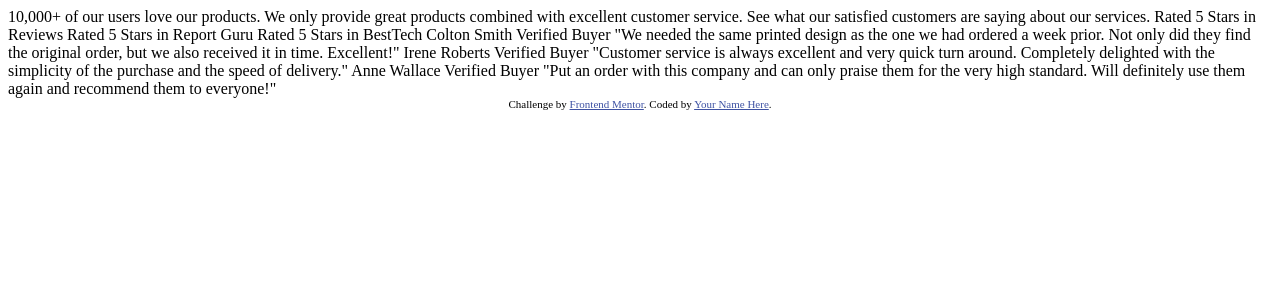
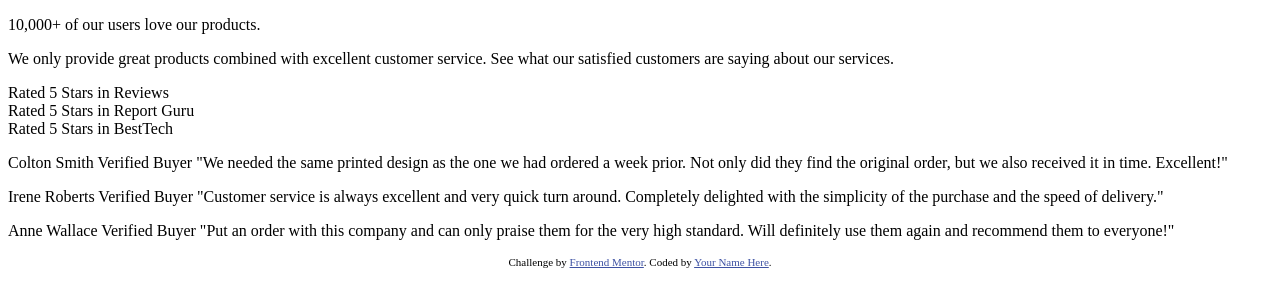
Before and after one commit to LuisElizaldeCruz/faq-accordion-card, a plain HTML site: page index.html in a window 1280 px wide. Drawn offline with Linux system fonts and the light colour scheme.

Commit message:
se agrego las clases al contenido de la pagina

```diff
--- a/index.html
+++ b/index.html
@@ -26,30 +26,48 @@
     </style>
   </head>
   <body>
-    10,000+ of our users love our products.
+    <div class="contenedor">
 
-    We only provide great products combined with excellent customer service.
-    See what our satisfied customers are saying about our services.
+    <section class="descripcion">
+    <p>10,000+ of our users love our products.</p>
 
-    Rated 5 Stars in Reviews
-    Rated 5 Stars in Report Guru
-    Rated 5 Stars in BestTech
+    <p>We only provide great products combined with excellent customer service.
+    See what our satisfied customers are saying about our services.</p>
+    </section>
 
-    Colton Smith
-    Verified Buyer
+    <section class="calificacion">
+    <div class="calif calif-1">Rated 5 Stars in Reviews</div>
+    <div class="calif calif-2">Rated 5 Stars in Report Guru</div>
+    <div class="calif calif-3">Rated 5 Stars in BestTech</div>
+    </section>
+
+    <section class="coment-contenedor">
+
+    <div class="card card-1">
+    <p><span class="Nombre">Colton Smith</span>
+    <span class="estado-usuario">Verified Buyer</span>
     "We needed the same printed design as the one we had ordered a week prior.
     Not only did they find the original order, but we also received it in time.
-    Excellent!"
+    Excellent!"</p>
+    </div>
 
-    Irene Roberts
-    Verified Buyer
+    <div class="card card-2">
+    <p><span class="Nombre">Irene Roberts</span>
+    <span class="estado-usuario">Verified Buyer</span>
     "Customer service is always excellent and very quick turn around. Completely
-    delighted with the simplicity of the purchase and the speed of delivery."
+    delighted with the simplicity of the purchase and the speed of delivery."</p>
+    </div>
 
-    Anne Wallace
-    Verified Buyer
+    <div class="card card-2">
+    <p><span class="Nombre">Anne Wallace </span>
+    <span class="estado-usuario">Verified Buyer</span>
     "Put an order with this company and can only praise them for the very high
-    standard. Will definitely use them again and recommend them to everyone!"
+    standard. Will definitely use them again and recommend them to everyone!"</p>
+    </div>
+
+  </section>
+
+  </div>
 
     <div class="attribution">
       Challenge by
```
